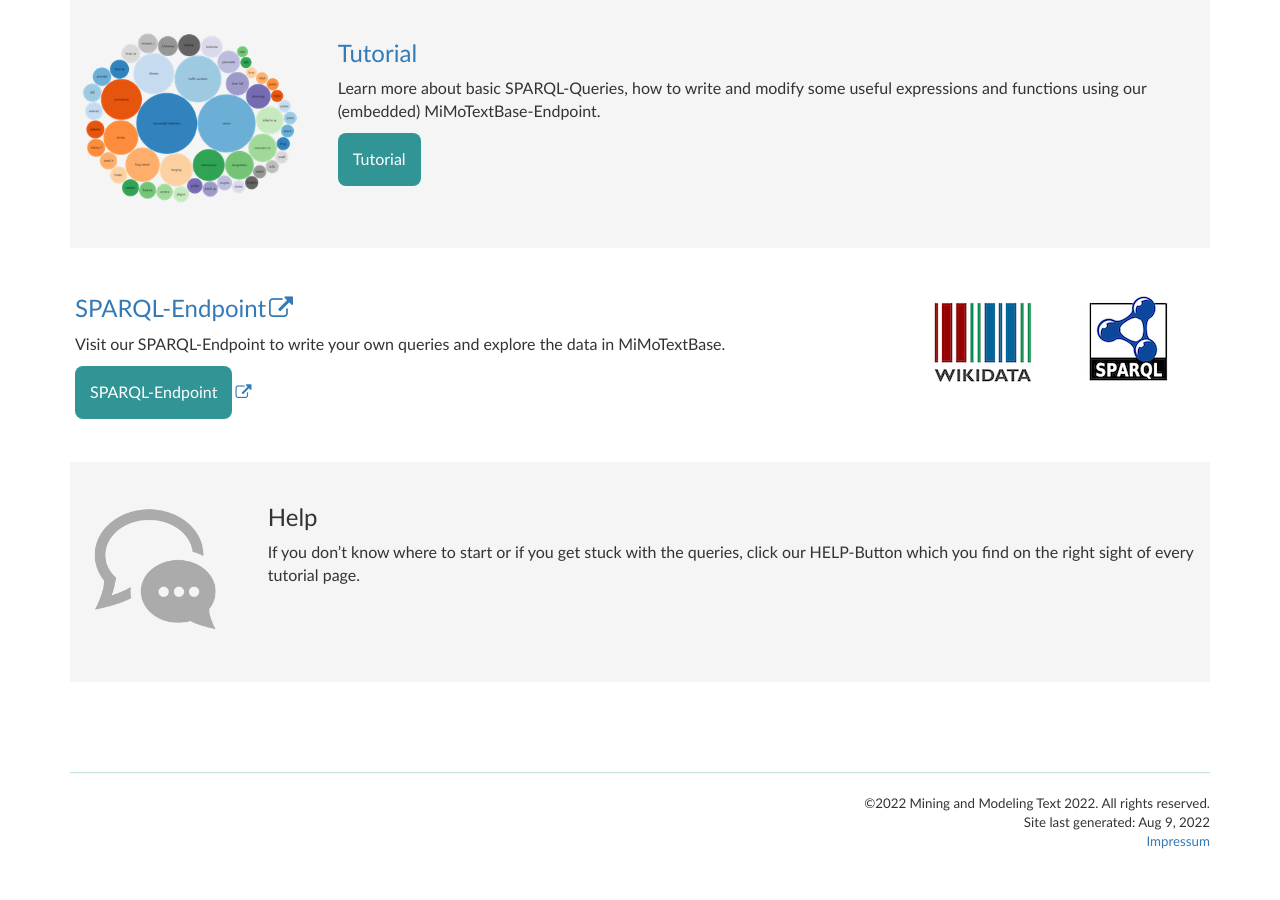
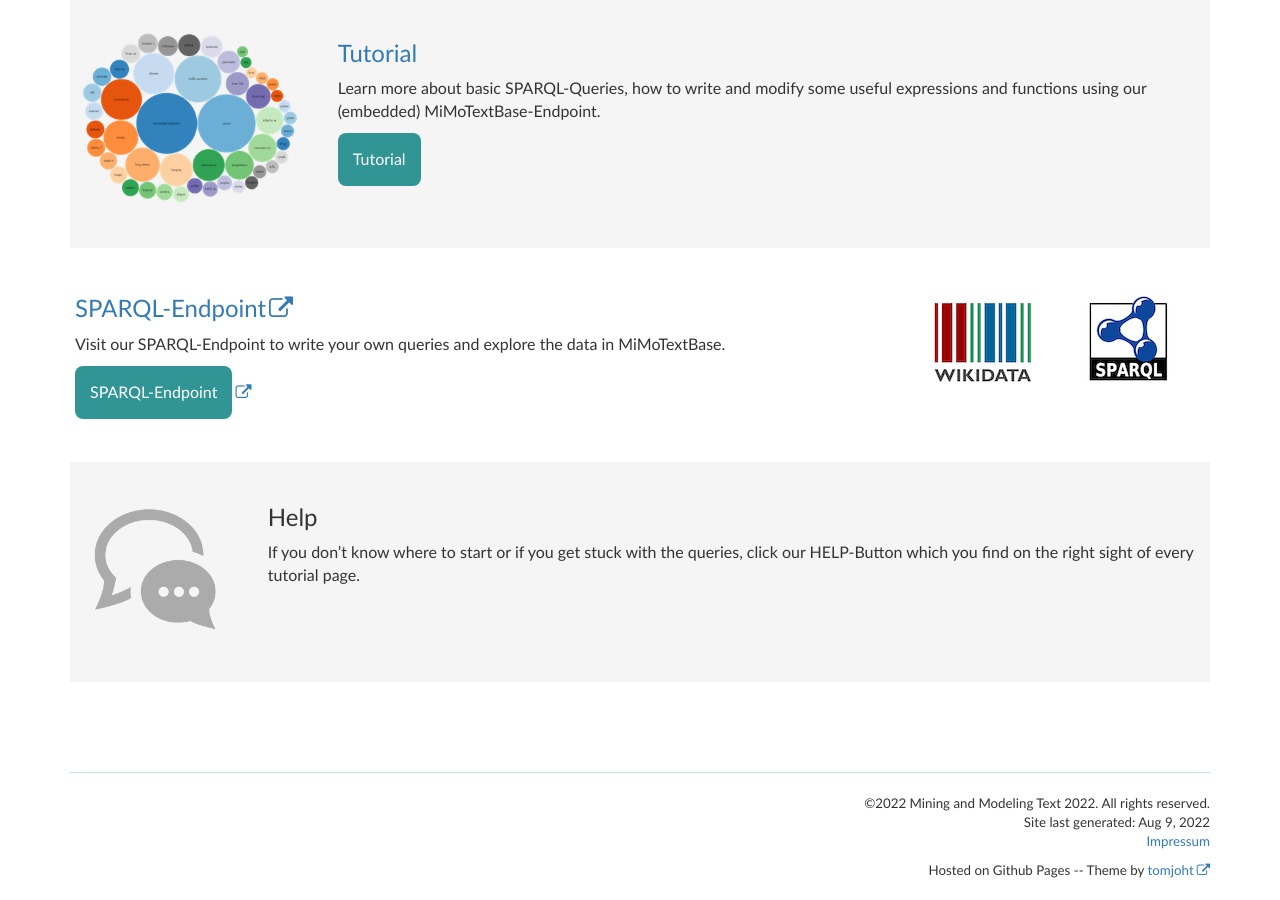
Before and after one commit to MiMoText/MiMoTextBase_Tutorial, a Jekyll site: the page built from index.md, in a window 1280 px wide and 900 px high, scrolled down 876 px. Built offline with Jekyll 4.4.1, drawn with Linux system fonts in a browser that asks for light colours; comment, search, counter and statistics services are not loaded; before the commit the page ends 1747 px from its top, so only the background shows below that.

Commit message:
changed footer

```diff
--- a/_includes/footer.html
+++ b/_includes/footer.html
@@ -7,7 +7,7 @@
       {{page.last_updated}}<br />{% endif %} Site last generated: {{ site.time |
       date: "%b %-d, %Y" }} <br />
       <p><a href="./impressum.html">Impressum</a></p>
-
+      <p>Hosted on Github Pages -- Theme by <a href="https://github.com/tomjoht/documentation-theme-jekyll" style="display: inline;" target="_blank" rel="noopener noreferrer">tomjoht</a></p>
       <!-- <p><img src="{{ "images/mimo-masthead.jpg" }}" alt="Company logo"/></p> -->
     </div>
   </div>
```
